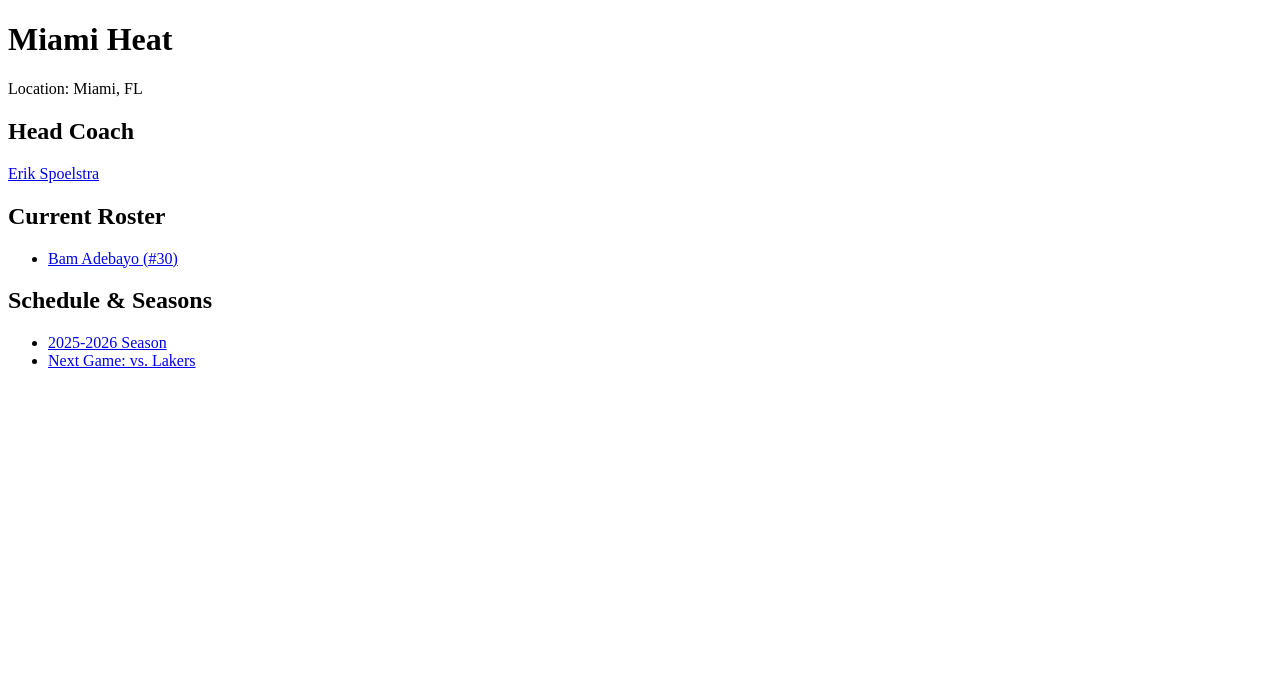
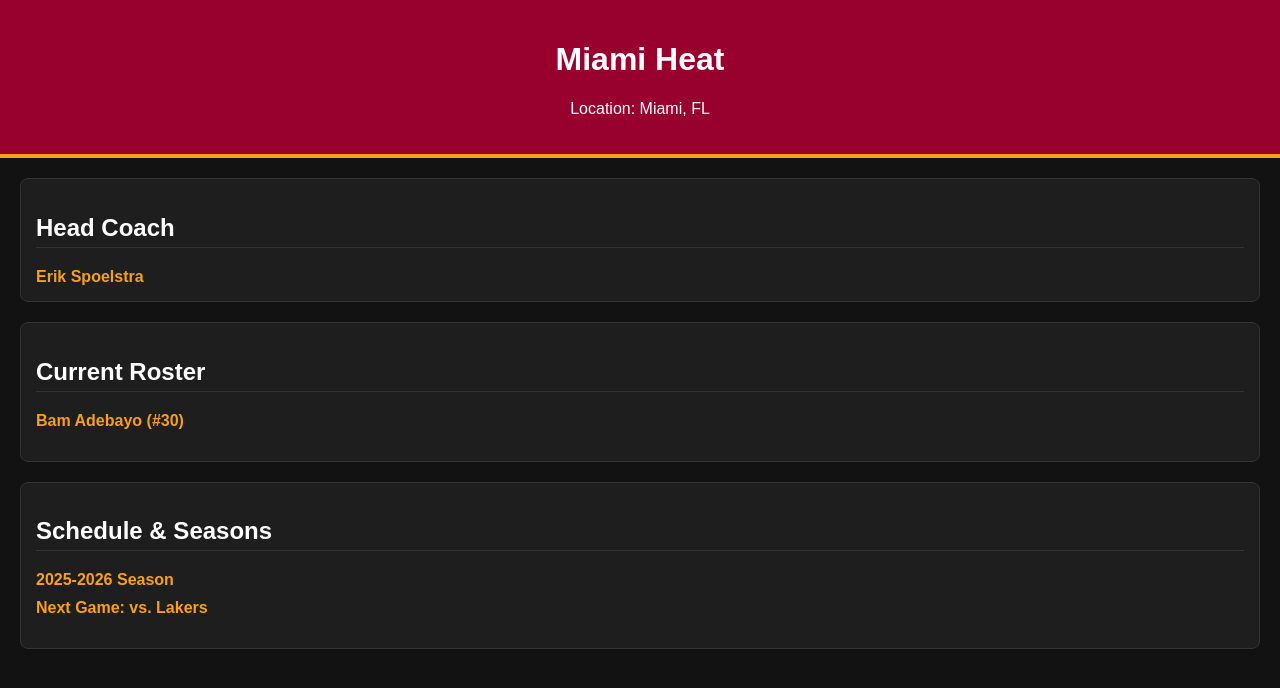
Before and after one commit to jacobmarcus805/csc437proj, a website: page packages/proto/public/index.html in a window 1280 px wide. Drawn offline with Linux system fonts and the light colour scheme.

Commit message:
lab 3 changes added all at once

```diff
--- a/packages/proto/public/index.html
+++ b/packages/proto/public/index.html
@@ -3,6 +3,8 @@
 <head>
     <meta charset="UTF-8">
     <title>Miami Heat - Team Page</title>
+    <link rel="stylesheet" type="text/css" href="styles/tokens.css">
+    <link rel="stylesheet" type="text/css" href="styles/page.css">
 </head>
 <body>
     <header>
--- /dev/null
+++ b/packages/proto/public/styles/page.css
@@ -0,0 +1,47 @@
+body {
+    background-color: var(--color-background-page);
+    color: var(--color-text-default);
+    font-family: sans-serif;
+    margin: 0;
+}
+
+header {
+    background-color: var(--color-background-header);
+    color: var(--color-text-header);
+    padding: 20px;
+    border-bottom: 4px solid var(--color-accent);
+    text-align: center;
+}
+
+a {
+    color: var(--color-accent);
+    text-decoration: none;
+    font-weight: bold;
+}
+
+a:hover {
+    color: var(--color-accent-hover);
+}
+
+h2 {
+    color: var(--color-text-heading);
+    border-bottom: 1px solid var(--color-border-subtle);
+    padding-bottom: 5px;
+}
+
+section {
+    background-color: var(--color-background-section);
+    border: 1px solid var(--color-border-subtle);
+    border-radius: 8px;
+    padding: 15px;
+    margin: 20px;
+}
+
+ul {
+    list-style-type: none;
+    padding-left: 0;
+}
+
+li {
+    margin-bottom: 10px;
+}
--- /dev/null
+++ b/packages/proto/public/styles/tokens.css
@@ -0,0 +1,17 @@
+:root {
+    --color-brand-red: #98002E;
+    --color-brand-yellow: #F9A01B;
+    --color-white: #ffffff;
+
+    --color-background-page: #121212;
+    --color-background-header: var(--color-brand-red);
+    --color-background-section: #1e1e1e;
+
+    --color-text-default: #e0e0e0;
+    --color-text-header: var(--color-white);
+    --color-text-heading: var(--color-white);
+
+    --color-accent: var(--color-brand-yellow);
+    --color-accent-hover: var(--color-white);
+    --color-border-subtle: #333333;
+}
```
Also changed, not shown: packages/proto/public/coach.html (+2 -0 lines), packages/proto/public/game.html (+2 -0 lines), packages/proto/public/player.html (+2 -0 lines), packages/proto/public/playoff-game.html (+2 -0 lines), packages/proto/public/season.html (+2 -0 lines).
